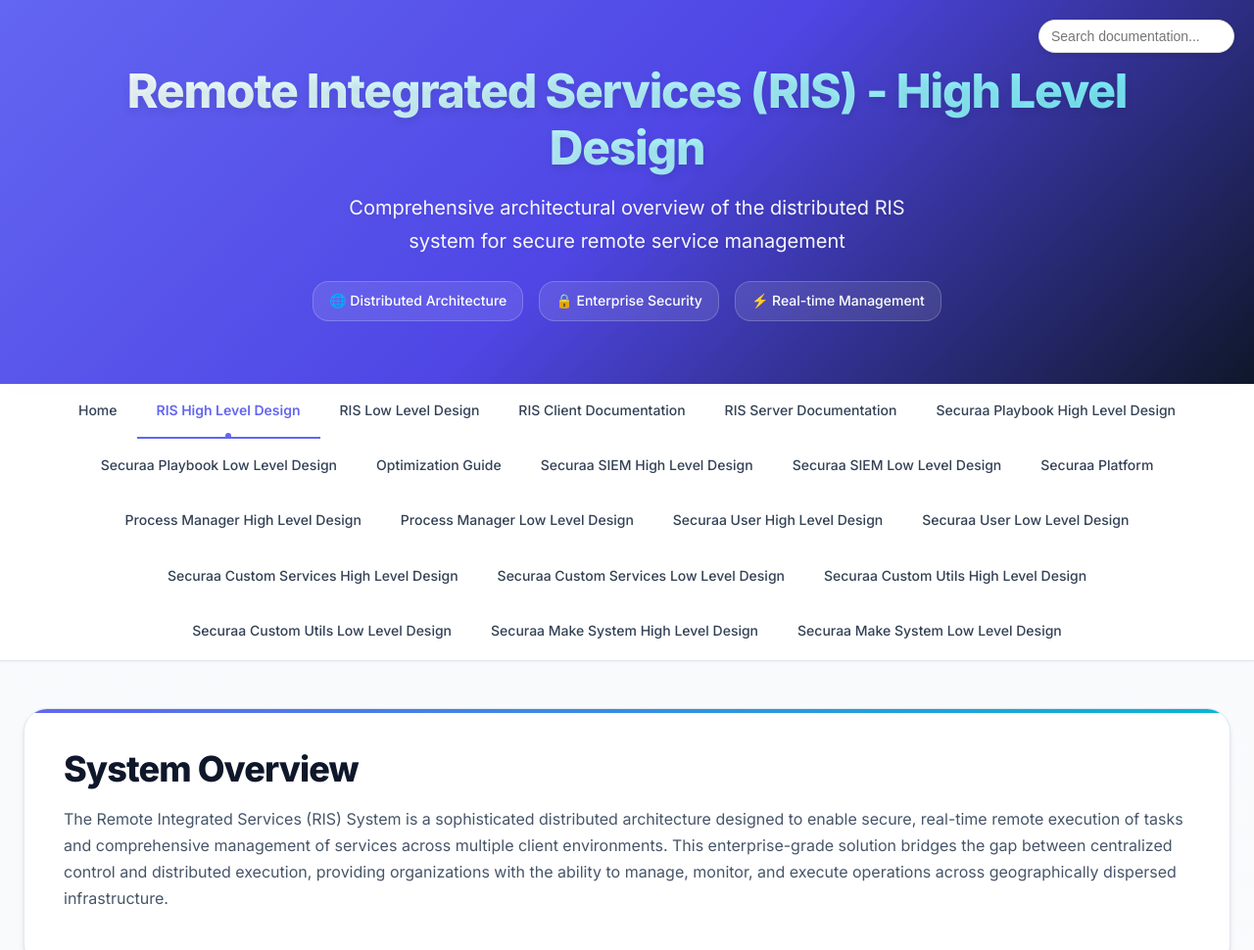
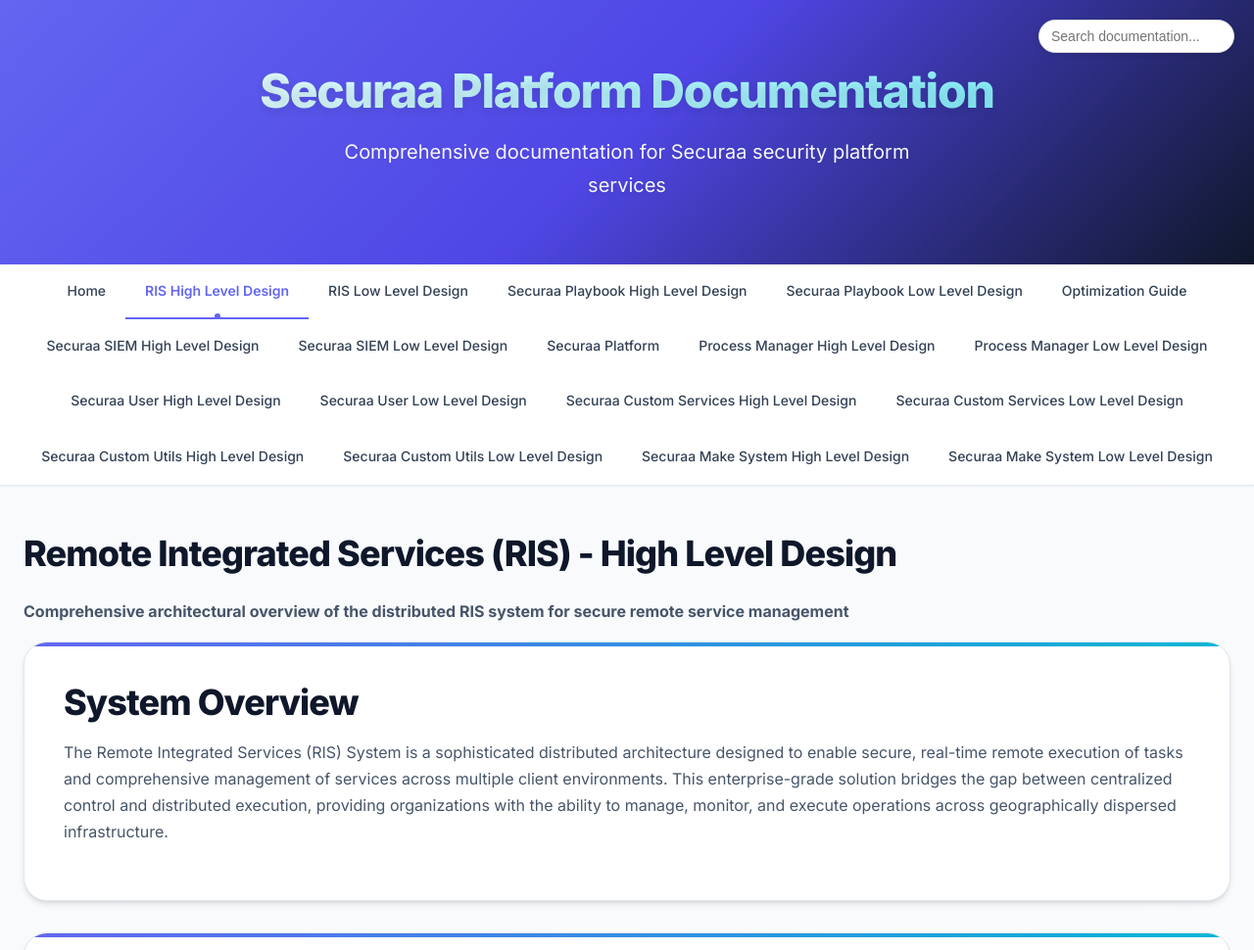
Before and after one commit to Vishwa0220/securaa-internal-documents, a plain HTML site: page docs/securaa-ris-high-level-design.html in a window 1280 px wide. Shown: the top 970 px of the page at 98% size. Drawn offline with Linux system fonts and the light colour scheme; a script that the page names is missing.

Commit message:
Complete RIS documentation cleanup and standardization
- Removed all remaining references to deleted RIS client and server documentation files across all HTML pages
- Standardized RIS page headers to match consistent style used by other documentation pages
- Fixed broken Unicode characters in navigation icons for better display consistency
- Added proper Mermaid script integration to RIS pages for diagram rendering
- Updated main content titles in RIS pages to maintain clear page identification
- Ensured symmetrical look and feel throughout all documentation pages
- Maintained consistent navigation structure across entire documentation portal

All pages now follow the same design pattern with:
- Consistent header styling
- Uniform navigation structure
- Proper font integration (Inter)
- Standardized footer layout
- Compatible Mermaid diagram support

```diff
--- a/docs/securaa-ris-high-level-design.html
+++ b/docs/securaa-ris-high-level-design.html
@@ -8,24 +8,15 @@
     <link rel="preconnect" href="https://fonts.gstatic.com" crossorigin>
     <link href="https://fonts.googleapis.com/css2?family=Inter:wght@300;400;500;600;700;800&display=swap" rel="stylesheet">
     <link rel="stylesheet" href="assets/css/documentation.css">
+    <script type="module">
+      import mermaid from 'https://cdn.jsdelivr.net/npm/mermaid@10.9.4/dist/mermaid.esm.min.mjs';
+      mermaid.initialize({ startOnLoad: true });
+    </script>
 </head>
 <body>
     <header class="main-header">
-        <div class="container">
-            <h1>Remote Integrated Services (RIS) - High Level Design</h1>
-            <p>Comprehensive architectural overview of the distributed RIS system for secure remote service management</p>
-            <div class="subtitle">
-                <div class="badge">
-                    🌐 Distributed Architecture
-                </div>
-                <div class="badge">
-                    🔒 Enterprise Security
-                </div>
-                <div class="badge">
-                    ⚡ Real-time Management
-                </div>
-            </div>
-        </div>
+        <h1>Securaa Platform Documentation</h1>
+        <p>Comprehensive documentation for Securaa security platform services</p>
     </header>
 
     <nav class="documentation-nav">
@@ -33,8 +24,6 @@
             <li><a href="index.html">Home</a></li>
             <li><a href="securaa-ris-high-level-design.html" class="active">RIS High Level Design</a></li>
             <li><a href="securaa-ris-low-level-design.html">RIS Low Level Design</a></li>
-            <li><a href="securaa-ris-client-documentation.html">RIS Client Documentation</a></li>
-            <li><a href="securaa-ris-server-documentation.html">RIS Server Documentation</a></li>
             <li><a href="securaa-playbook-high-level-design.html">Securaa Playbook High Level Design</a></li>
             <li><a href="securaa-playbook-low-level-design.html">Securaa Playbook Low Level Design</a></li>
             <li><a href="optimization-guide.html">Optimization Guide</a></li>
@@ -55,6 +44,9 @@
     </nav>
 
     <main class="main-content">
+        <h1>Remote Integrated Services (RIS) - High Level Design</h1>
+        <p><strong>Comprehensive architectural overview of the distributed RIS system for secure remote service management</strong></p>
+
         <div class="doc-section">
             <h1 id="system-architecture">System Overview</h1>
             <p>
```
Also changed, not shown: docs/index.html (+3 -2 lines), docs/optimization-guide.html (+0 -2 lines), docs/process-manager-high-level-design.html (+0 -2 lines), docs/process-manager-low-level-design.html (+0 -2 lines), docs/securaa-custom-services-high-level-design.html (+0 -2 lines), docs/securaa-custom-services-low-level-design.html (+0 -2 lines), docs/securaa-custom-utils-high-level-design.html (+0 -2 lines), docs/securaa-custom-utils-low-level-design.html (+0 -2 lines), docs/securaa-make-system-high-level-design.html (+0 -2 lines), docs/securaa-make-system-low-level-design.html (+0 -2 lines), docs/securaa-platform-high-level-design.html (+0 -2 lines), docs/securaa-playbook-high-level-design.html (+0 -2 lines), docs/securaa-playbook-low-level-design.html (+0 -2 lines), docs/securaa-ris-low-level-design.html (+9 -17 lines), 4 more files.
